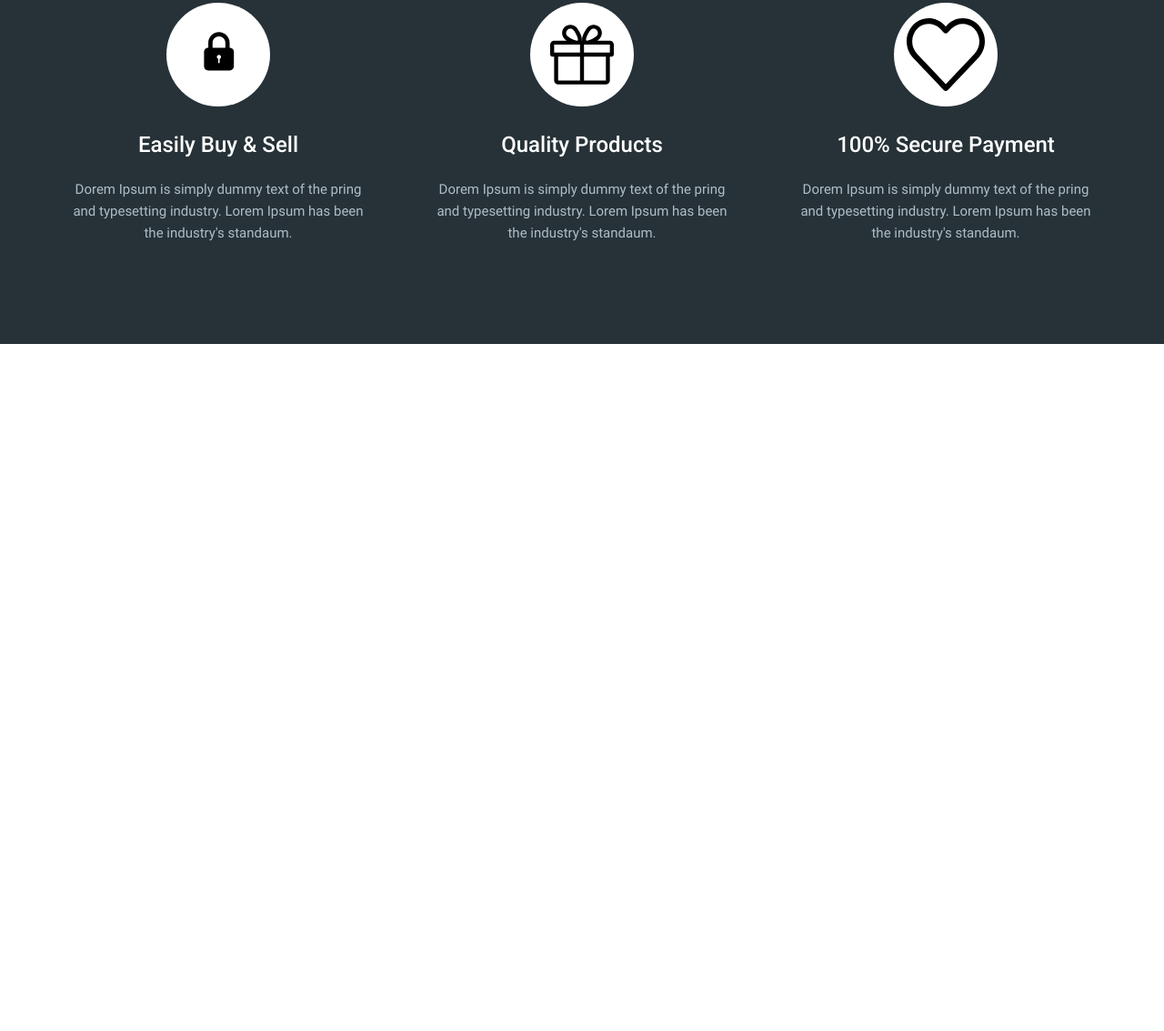
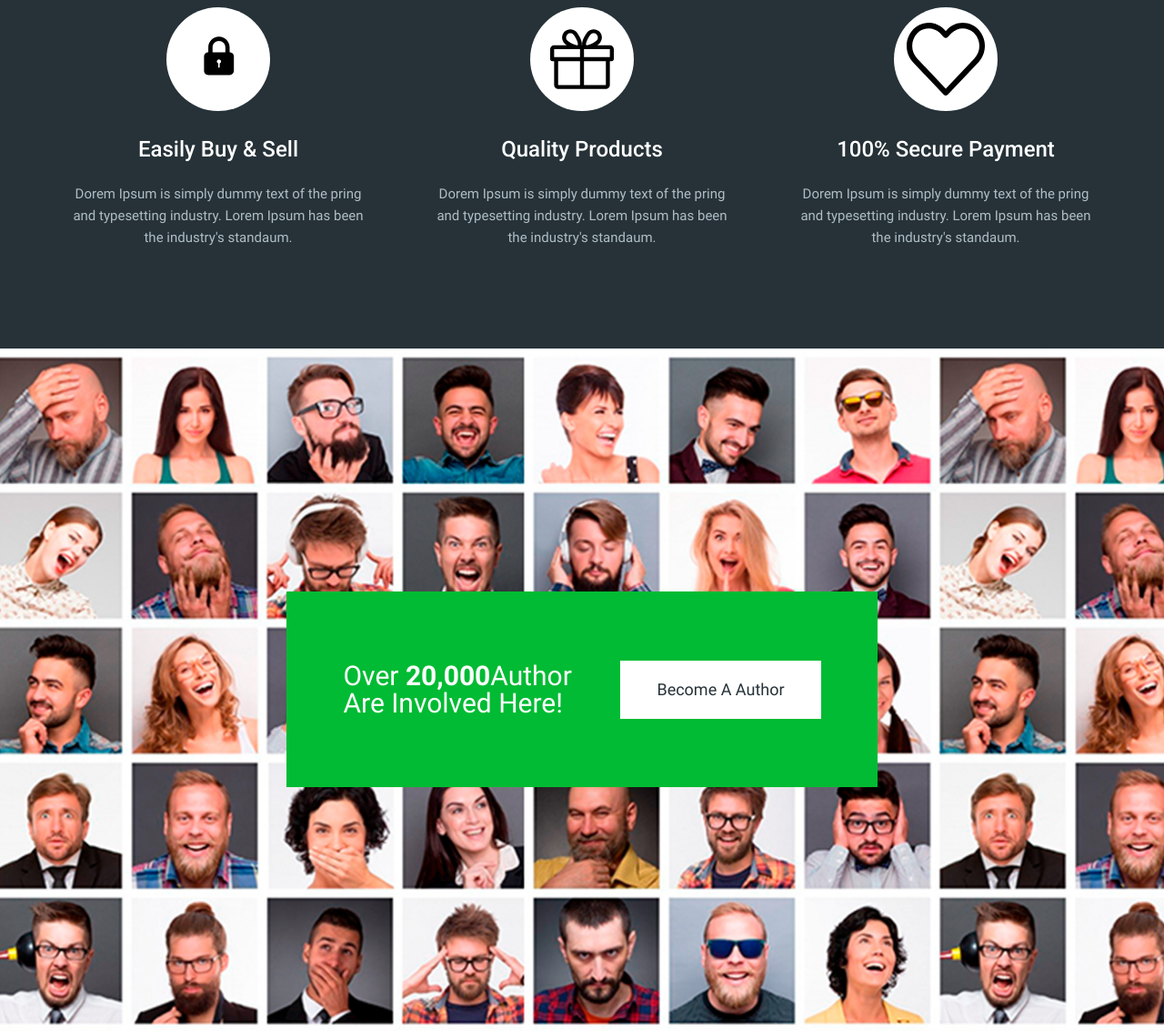
Before and after one commit to hellmachine211/marketplace, a plain HTML site: page index.html in a window 1280 px wide. Shown: the part 3947-5080 px from the top of the page at 91% size. Before the commit the page ends 4325 px from the top, so only its background shows below. Drawn offline with nearby package versions, Linux system fonts and the light colour scheme.

Commit message:
added author section

```diff
--- a/index.html
+++ b/index.html
@@ -874,6 +874,17 @@
         </div>
     </section>
 
+    <section class="author" style="background-image: url(images/author-bg.jpg);">
+        <div class="author__box">
+            <div class="author__title">
+                Over <span>20,000</span>Author  Are Involved Here!
+            </div>
+            <a href="#" class="author__link">
+                Become A Author
+            </a>
+        </div>
+    </section>
+
     <script src="https://ajax.googleapis.com/ajax/libs/jquery/3.5.1/jquery.min.js"></script>
     <script src="js/slick.min.js"></script>
     <script src="js/jquery.rateyo.js"></script>
--- a/scss/style.scss
+++ b/scss/style.scss
@@ -294,6 +294,7 @@ $bg: #263238;
 }
 .advantages__title {
     color: #fff;
+    margin-bottom: 35px;
 }
 .advantages__inner{
     display: flex;
@@ -356,3 +357,44 @@ $bg: #263238;
     }
 }
 // end advantages
+
+
+// start authot
+
+.author{
+    background-position: center;
+    background-repeat: no-repeat;
+    background-size: cover;
+    min-height: 750px;
+    display: flex;
+    justify-content: center;
+    align-items: center;
+    &__box{
+        max-width: 650px;
+        width: 100%;
+        min-height: 215px;
+        display: flex;
+        align-items: center;
+        justify-content: center;
+        background-color: $green;
+    }
+    &__title{
+        font-size: 30px;
+        line-height: 30px;
+        color: #fff;
+        margin-right: 45px;
+        max-width: 260px;
+        span{
+            @include f700
+        }
+    }
+    &__link{
+        font-size: 18px;
+        line-height: 36px;
+        padding: 14px 40px;
+        background-color: #fff;
+        color: $bg;
+    }
+}
+
+// end author
```
Also changed, not shown: css/style.css, images/author-bg.jpg (added).
